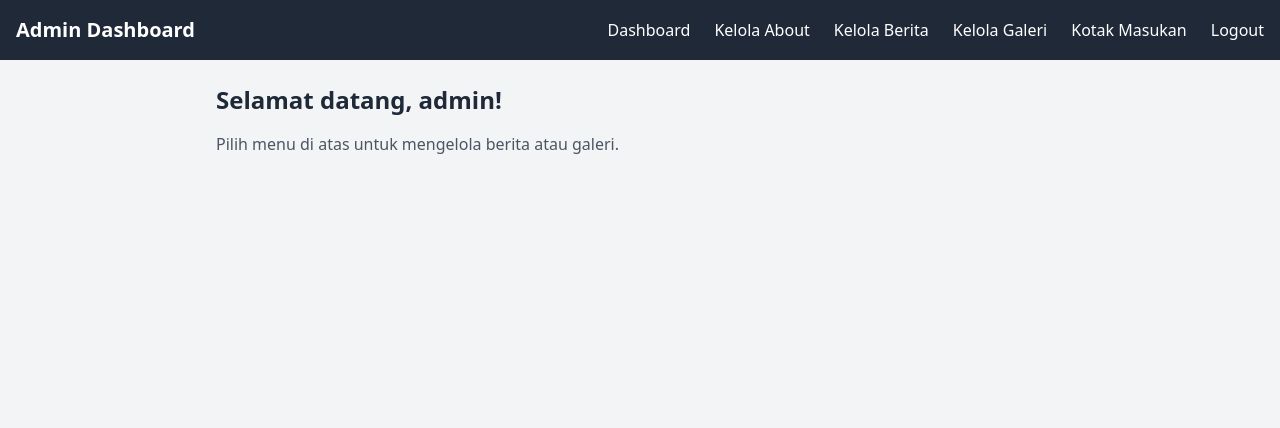
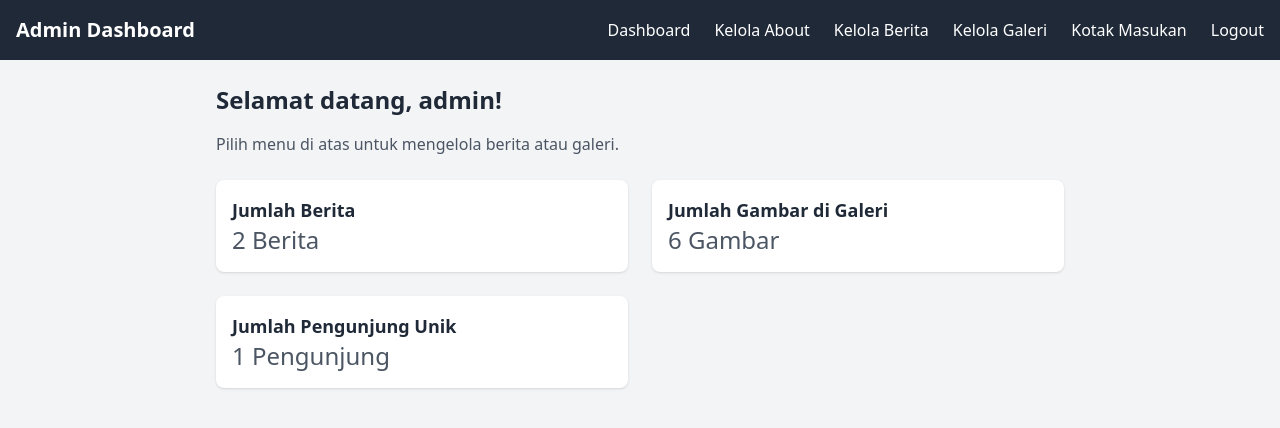
Before and after one commit to RazorTetra/sman1bolaang-full, a PHP site: page /admin/index.php in a window 1280 px wide. Shown: the top 428 px of the page. Run offline with PHP 8.4, Linux system fonts and the light colour scheme; a user stored in the database is signed in; data comes from the database, SQL or seed files in the repository; both versions use the stored data as it was after the commit; tables that the repository leaves empty hold one stand-in row (values such as "Sample post"); style sheets or scripts are compiled from the project's sources.

Commit message:
add visitors count

```diff
--- a/admin/buat_berita.php
+++ b/admin/buat_berita.php
@@ -46,6 +46,9 @@ if ($_SERVER['REQUEST_METHOD'] === 'POST' && isset($_POST['submit'])) {
     <meta name="viewport" content="width=device-width, initial-scale=1.0">
     <title>Buat Berita</title>
     <link href="../assets/css/output.css" rel="stylesheet">
+    <!--=============== FAVICON ===============-->
+    <link rel="shortcut icon" href="../assets/img/logo-smk.png" type="image/x-icon">
+
 </head>
 
 <body class="bg-gray-100 font-sans">
@@ -82,4 +85,5 @@ if ($_SERVER['REQUEST_METHOD'] === 'POST' && isset($_POST['submit'])) {
         </form>
     </main>
 </body>
+
 </html>
--- a/admin/edit_article.php
+++ b/admin/edit_article.php
@@ -92,6 +92,9 @@ try {
     <meta name="viewport" content="width=device-width, initial-scale=1.0">
     <title>Edit Artikel</title>
     <link href="../assets/css/output.css" rel="stylesheet">
+    <!--=============== FAVICON ===============-->
+    <link rel="shortcut icon" href="../assets/img/logo-smk.png" type="image/x-icon">
+
 </head>
 
 <body class="bg-gray-100">
--- a/admin/index.php
+++ b/admin/index.php
@@ -1,8 +1,34 @@
 <?php
 include('../admin/auth.php'); // Mengimpor auth.php untuk pengecekan login
+require('../config.php'); // Mengimpor konfigurasi koneksi database
 
 // Mendapatkan username jika ada
 $username = isset($_SESSION['username']) ? $_SESSION['username'] : 'Admin';
+
+// Fungsi untuk menghitung jumlah baris dalam tabel
+function getCount($pdo, $table)
+{
+    $stmt = $pdo->prepare("SELECT COUNT(*) FROM $table");
+    $stmt->execute();
+    return $stmt->fetchColumn();
+}
+
+// Fungsi untuk menghitung jumlah pengunjung unik
+function getUniqueVisitorsCount($pdo)
+{
+    $stmt = $pdo->prepare("SELECT COUNT(DISTINCT ip_address) FROM visitors");
+    $stmt->execute();
+    return $stmt->fetchColumn();
+}
+
+// Menggunakan fungsi untuk mendapatkan jumlah berita, gambar, dan pengunjung
+try {
+    $total_articles = getCount($pdo, 'articles');
+    $total_images = getCount($pdo, 'gallery'); // Ganti 'gallery' dengan nama tabel gambar Anda
+    $unique_visitors = getUniqueVisitorsCount($pdo);
+} catch (PDOException $e) {
+    die('Error: ' . $e->getMessage());
+}
 ?>
 
 <!DOCTYPE html>
@@ -13,16 +39,37 @@ $username = isset($_SESSION['username']) ? $_SESSION['username'] : 'Admin';
     <meta name="viewport" content="width=device-width, initial-scale=1.0">
     <title>Admin Dashboard</title>
     <link href="../assets/css/output.css" rel="stylesheet">
+    <!--=============== FAVICON ===============-->
+    <link rel="shortcut icon" href="../assets/img/logo-smk.png" type="image/x-icon">
 </head>
 
 <body class="bg-gray-100 font-sans">
     <?php include('../admin/components/navbar.php'); ?>
 
     <main class="p-6 max-w-4xl mx-auto">
-
         <h1 class="text-2xl font-semibold text-gray-800 mb-4">Selamat datang, <?php echo htmlspecialchars($username); ?>!</h1>
         <p class="text-gray-600">Pilih menu di atas untuk mengelola berita atau galeri.</p>
 
+        <!-- Dashboard Info -->
+        <div class="grid grid-cols-1 sm:grid-cols-2 gap-6 mt-6">
+            <!-- Jumlah Berita -->
+            <div class="bg-white shadow rounded-lg p-4">
+                <h2 class="text-lg font-semibold text-gray-800">Jumlah Berita</h2>
+                <p class="text-gray-600 text-2xl"><?php echo $total_articles; ?> Berita</p>
+            </div>
+
+            <!-- Jumlah Gambar di Galeri -->
+            <div class="bg-white shadow rounded-lg p-4">
+                <h2 class="text-lg font-semibold text-gray-800">Jumlah Gambar di Galeri</h2>
+                <p class="text-gray-600 text-2xl"><?php echo $total_images; ?> Gambar</p>
+            </div>
+
+            <!-- Jumlah Pengunjung Unik -->
+            <div class="bg-white shadow rounded-lg p-4">
+                <h2 class="text-lg font-semibold text-gray-800">Jumlah Pengunjung Unik</h2>
+                <p class="text-gray-600 text-2xl"><?php echo $unique_visitors; ?> Pengunjung</p>
+            </div>
+        </div>
     </main>
 </body>
 
--- a/admin/kotak_masukan.php
+++ b/admin/kotak_masukan.php
@@ -52,6 +52,9 @@ $socialLinks = $stmt->fetchAll(PDO::FETCH_ASSOC);
     <meta name="viewport" content="width=device-width, initial-scale=1.0">
     <title>Kotak Masukan - Admin</title>
     <link href="../assets/css/output.css" rel="stylesheet">
+    <!--=============== FAVICON ===============-->
+    <link rel="shortcut icon" href="../assets/img/logo-smk.png" type="image/x-icon">
+
     <style>
         .table {
             width: 100%;
--- a/admin/manage_about.php
+++ b/admin/manage_about.php
@@ -64,6 +64,9 @@ if ($_SERVER['REQUEST_METHOD'] == 'POST') {
     <meta name="viewport" content="width=device-width, initial-scale=1.0">
     <title>Manage About Section</title>
     <link href="../assets/css/output.css" rel="stylesheet">
+    <!--=============== FAVICON ===============-->
+    <link rel="shortcut icon" href="../assets/img/logo-smk.png" type="image/x-icon">
+
     <style>
         .editor-toolbar button {
             background-color: #f0f0f0;
--- a/admin/manage_news.php
+++ b/admin/manage_news.php
@@ -15,6 +15,9 @@ $result = $pdo->query($query);
     <meta name="viewport" content="width=device-width, initial-scale=1.0">
     <title>Kelola Berita</title>
     <link href="../assets/css/output.css" rel="stylesheet">
+    <!--=============== FAVICON ===============-->
+    <link rel="shortcut icon" href="../assets/img/logo-smk.png" type="image/x-icon">
+
 </head>
 
 <body class="bg-gray-100">
--- a/admin/upload_gallery.php
+++ b/admin/upload_gallery.php
@@ -33,12 +33,17 @@ if ($_SERVER['REQUEST_METHOD'] == 'POST') {
 
 <!DOCTYPE html>
 <html lang="id">
+
 <head>
     <meta charset="UTF-8">
     <meta name="viewport" content="width=device-width, initial-scale=1.0">
     <title>Upload Gambar Galeri</title>
     <link href="../assets/css/output.css" rel="stylesheet">
+    <!--=============== FAVICON ===============-->
+    <link rel="shortcut icon" href="../assets/img/logo-smk.png" type="image/x-icon">
+
 </head>
+
 <body class="bg-gray-100">
     <?php include('../admin/components/navbar.php'); ?>
 
@@ -53,4 +58,5 @@ if ($_SERVER['REQUEST_METHOD'] == 'POST') {
         </section>
     </main>
 </body>
+
 </html>
```
Also changed, not shown: admin/manage_gallery.php (+19 -4 lines), cms_db.sql (+28 -3 lines), functions/visitors.php (added, +12 -0 lines), index.php (+11 -0 lines).
